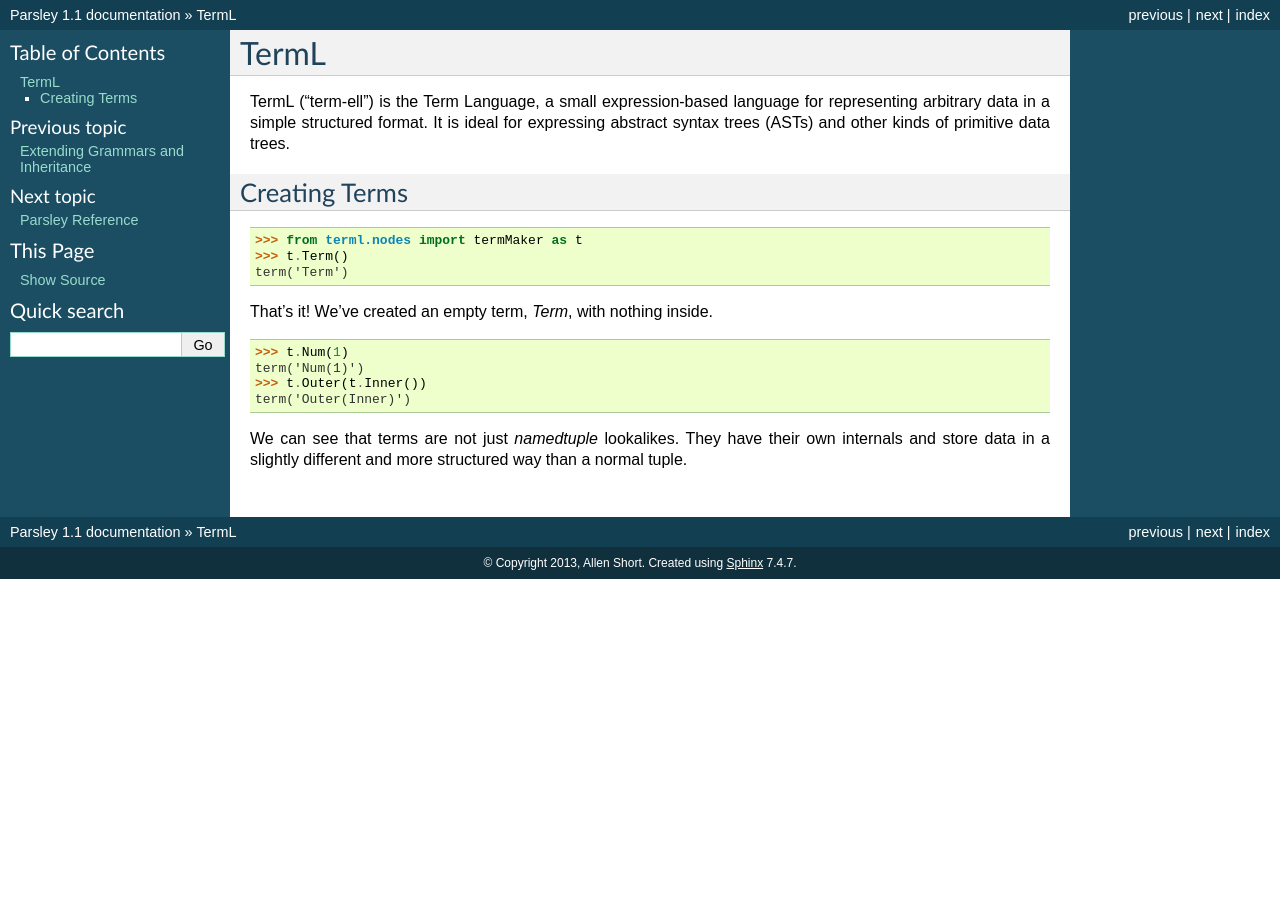
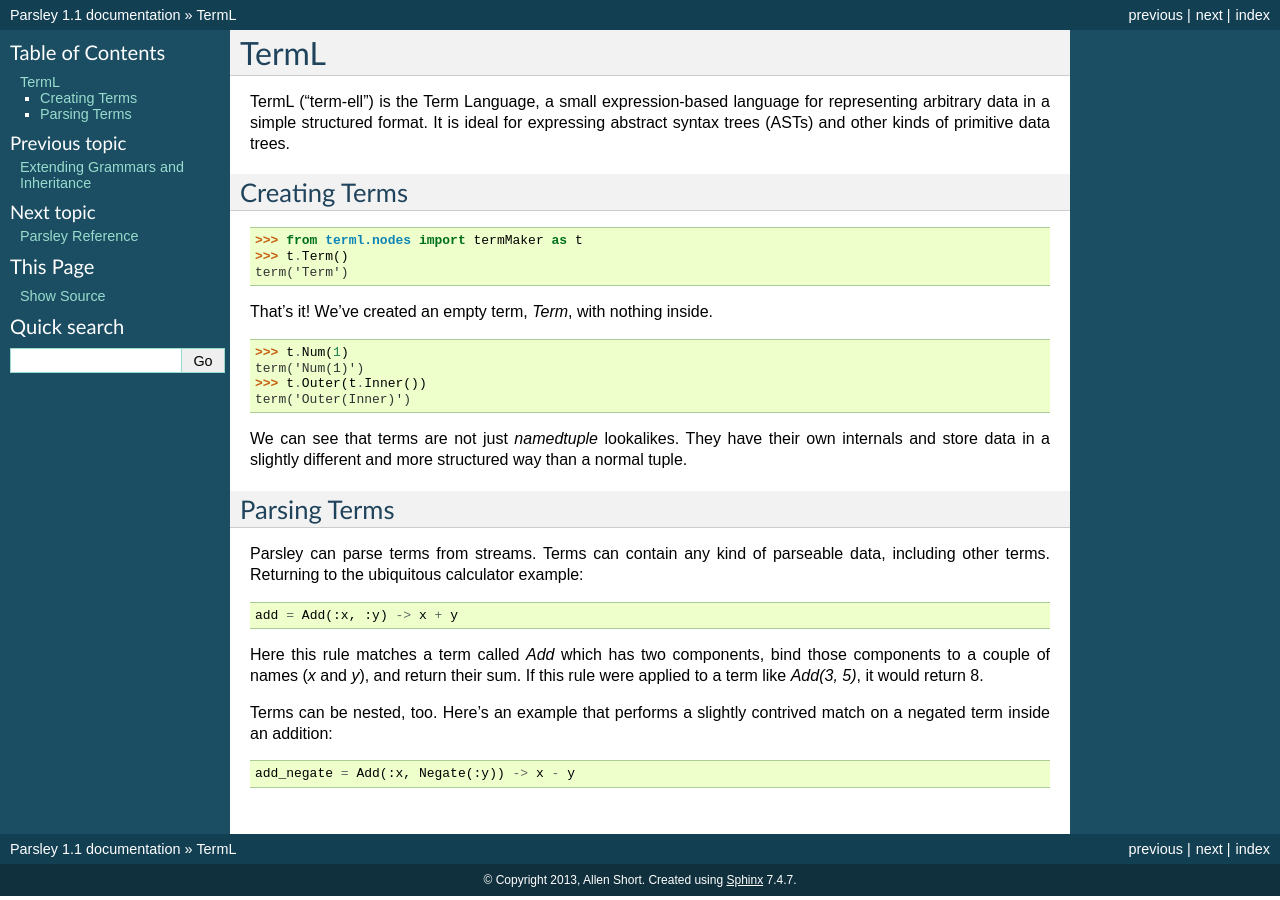
Before and after one commit to pyga/parsley, a Sphinx documentation site: the page built from doc/terml.rst, in a window 1280 px wide. Built offline with Sphinx 7.4.7, drawn with Linux system fonts in a browser that asks for light colours.

Commit message:
doc/terml: More doc.

```diff
--- a/doc/terml.rst
+++ b/doc/terml.rst
@@ -29,3 +29,20 @@
 We can see that terms are not just `namedtuple` lookalikes. They have their
 own internals and store data in a slightly different and more structured way
 than a normal tuple.
+
+Parsing Terms
+=============
+
+Parsley can parse terms from streams. Terms can contain any kind of parseable
+data, including other terms. Returning to the ubiquitous calculator example::
+
+    add = Add(:x, :y) -> x + y
+
+Here this rule matches a term called `Add` which has two components, bind
+those components to a couple of names (`x` and `y`), and return their sum. If
+this rule were applied to a term like `Add(3, 5)`, it would return 8.
+
+Terms can be nested, too. Here's an example that performs a slightly contrived
+match on a negated term inside an addition::
+
+    add_negate = Add(:x, Negate(:y)) -> x - y
```
